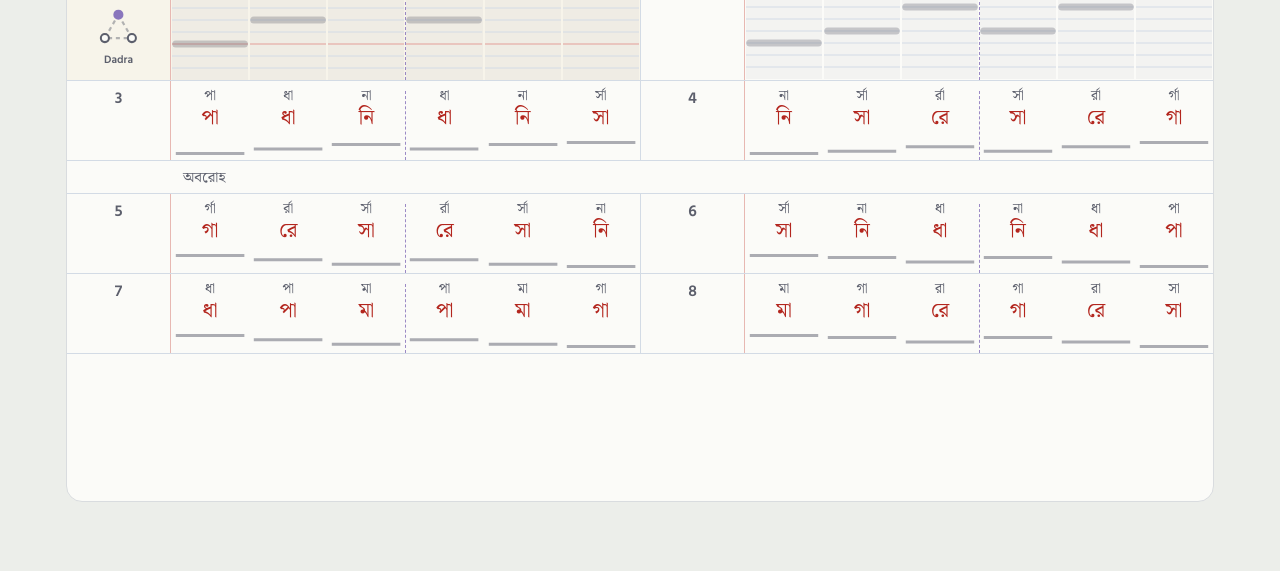
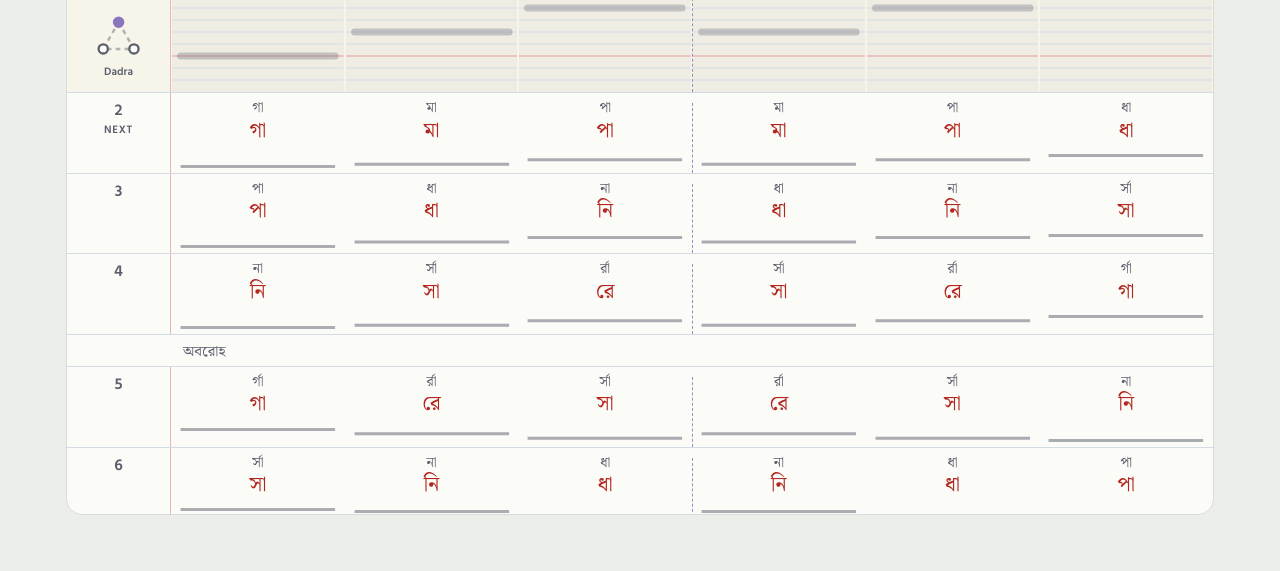
Before and after one commit to RinatMalik/Gaaner-Sathi, a website built with Vite: page index.html in a window 1280 px wide. Shown: the part 686-1257 px from the top of the page. Built offline with nearby package versions, Linux system fonts and the light colour scheme; a web font is replaced by a local one.

Commit message:
Revert "feat(practice): two short lines to a row in the Practice view, when they fit"
This reverts commit 287fe14. Rinat wanted two lines to a row in Edit notation, not in
Practice, where one line to a row gives the best view.

Co-Authored-By: Claude Opus 5.5 <noreply@anthropic.com>

```diff
--- a/src/app/app.ts
+++ b/src/app/app.ts
@@ -1881,7 +1881,6 @@ function applyLinesPrefs(): void {
   setSeg('plAtSeg', prefs.plAt ?? 3);
   setSeg('plSizeSeg', prefs.plSize ?? 'normal');
   $('#pl').dataset.size = prefs.plSize ?? 'normal';
-  input('#plPairChk').checked = !prefs.plOne;
   lines.refresh();
 }
 
@@ -1894,7 +1893,6 @@ export function init(): void {
     shown: () => !$('#practice').hidden,
     rows: () => prefs.plRows ?? 7,
     at: () => prefs.plAt ?? 3,
-    pair: () => !prefs.plOne,
   });
   applyLinesPrefs();
   // The keyboard fills its section's width: drawn again when that changes (and when it shows).
@@ -2324,12 +2322,6 @@ export function init(): void {
     savePrefs();
     applyLinesPrefs();
   });
-  input('#plPairChk').addEventListener('change', (e) => {
-    if ((e.target as HTMLInputElement).checked) delete prefs.plOne;
-    else prefs.plOne = true;
-    savePrefs();
-    applyLinesPrefs();
-  });
   $('#takesList').addEventListener('click', (e) => void onTakeClick(e));
   $('#themeSeg').addEventListener('click', (e) => {
     const b = segButton(e);
--- a/src/app/lines.ts
+++ b/src/app/lines.ts
@@ -7,8 +7,7 @@
  * tall strip, the beat sounding lit and a playhead moving through it; the lines around it are
  * small; which place it takes, and how many lines show, are Practice settings. Each line's
  * number box plays from that line; once sung it is tinted red, amber or green by the line's
- * score. Short lines go two to a row when they fit (Rinat, 2026-10-16), the row being sung
- * large, with the line being sung lit in it. Beside the line being sung, a taal figure draws each vibhag as a shape with a corner
+ * score. Beside the line being sung, a taal figure draws each vibhag as a shape with a corner
  * for each beat (a square for four beats, a triangle for three, a lens for two), the edges
  * drawn on through each beat so a shape closes as its last beat ends, the corner of the beat
  * sounding lit. The HTML builders are pure and tested in Node; initLines wires them to the page.
@@ -29,36 +28,6 @@ export function columnsFor(maxBeats: number, width: number, minCol: number): num
   let c = Math.max(1, maxBeats);
   while (c > 1 && width / c < minCol) c = Math.ceil(c / 2);
   return c;
-}
-
-/** A row of the view: a heading (the song's `head`th), a line across the whole width, or one
- * or two lines side by side, each in half of it. */
-export type PlRow = { head: number } | { n: number } | { pair: number[] };
-
-/** The view's rows (Rinat, 2026-10-16): each heading its own; a line that fits in half the
- * width (`fits` its beats) shares a row with the next such line of its section, one left over
- * taking half a row alone (so beats line up down the view); any other line a row of its own.
- * The song's text is not changed: its lines stay lines, for scores, loops and rewaz. */
-export function rowsOf(P: ParsedSong, fits: (beats: number) => boolean): PlRow[] {
-  const rows: PlRow[] = [];
-  let open: number[] | null = null;
-  let h = 0;
-  for (const it of P.items) {
-    if (it.type === 'head') {
-      rows.push({ head: h++ });
-      open = null;
-    } else if (!fits(it.beats.length)) {
-      rows.push({ n: it.n });
-      open = null;
-    } else if (open) {
-      open.push(it.n);
-      open = null;
-    } else {
-      open = [it.n];
-      rows.push({ pair: open });
-    }
-  }
-  return rows;
 }
 
 /** A line's pitch strip, in cents from Sa: two semitones above and below its notes, and at
@@ -231,8 +200,6 @@ export interface LinesHost {
    * being sung (1 to 5). */
   rows(): number;
   at(): number;
-  /** Two lines to a row when they fit. */
-  pair(): boolean;
 }
 
 export interface LinesUI {
@@ -283,14 +250,8 @@ export function initLines(host: LinesHost): LinesUI {
   let drawn = '';
   let dirty = true;
   let lines: HTMLElement[] = [];
-  let heads: HTMLElement[] = [];
-  /** The rows stacked down the view (a line, or two in a pair; not the headings), each line's
-   * row, how they are grouped now, and the lines shown large (those of the row being sung). */
-  let rowEls: HTMLElement[] = [];
-  let rowOfLine: number[] = [];
-  let rowKey = '';
-  let bigLines: number[] = [];
   const cellsOf = new Map<number, HTMLElement[]>();
+  let maxBeats = 1;
   /** Each line's beats, to know which lines go over more than one row. */
   let beatsOf: number[] = [];
   let cur = -1;
@@ -321,12 +282,6 @@ export function initLines(host: LinesHost): LinesUI {
     fig.el?.remove();
     list.innerHTML = html;
     lines = Array.from(list.querySelectorAll<HTMLElement>('.pll'));
-    heads = Array.from(list.querySelectorAll<HTMLElement>('.plhd'));
-    // A row a line until the page lays them out.
-    rowEls = lines.slice();
-    rowOfLine = lines.map((_, i) => i);
-    rowKey = '';
-    bigLines = [];
     cellsOf.clear();
     for (const el of list.querySelectorAll<HTMLElement>('.plb[data-b]')) {
       const g = +el.dataset.b!;
@@ -334,6 +289,8 @@ export function initLines(host: LinesHost): LinesUI {
       cellsOf.get(g)!.push(el);
     }
     beatsOf = P.noteLines.map((l) => l.beats.length);
+    maxBeats = Math.max(1, ...beatsOf);
+    shownCols = 0;
     segs.clear();
     linePass.clear();
     last = null;
@@ -347,83 +304,30 @@ export function initLines(host: LinesHost): LinesUI {
     if (g >= 0) beat(g);
   }
 
-  /** Rows, columns and the view's height: the row playing at its full size and the rest
-   * small. Lines that fit in half the width go two to a row (when chosen), `--pcols` across
-   * each half; the rest `--cols` across the whole, a line over more than one row (`--r`)
-   * sharing the strip height of one among its rows. */
+  /** Columns and the view's height: the line playing at its full size and the rest small. A
+   * line over more than one row (`--r`) shares the strip height of one among its rows. */
+  let shownCols = 0;
   function layout(): void {
     if (!host.shown() || !view.clientWidth) return;
     const numW = lines[0]?.querySelector<HTMLElement>('.pln')?.offsetWidth ?? 60;
-    const minCol = matchMedia('(max-width:520px)').matches ? 32 : 46;
-    const width = view.clientWidth - 2;
-    const half = Math.floor(width / 2) - numW;
-    const pairing = host.pair();
-    const fits = (b: number) => pairing && b * minCol <= half;
-    regroup(rowsOf(host.parsed(), fits));
-    const cols = columnsFor(Math.max(1, ...beatsOf.filter((b) => !fits(b))), width - numW, minCol);
-    list.style.setProperty('--cols', String(cols));
-    list.style.setProperty('--pcols', String(Math.max(1, ...beatsOf.filter(fits))));
-    lines.forEach((l, i) => {
-      const r = fits(beatsOf[i] ?? 1) ? 1 : Math.ceil((beatsOf[i] ?? 1) / cols);
-      if (r > 1) l.style.setProperty('--r', String(r));
-      else l.style.removeProperty('--r');
-    });
-    const curRow = rowOfLine[cur] ?? -1;
-    const small = rowEls.filter((_, i) => i !== curRow).map((l) => l.offsetHeight).sort((a, b) => a - b);
+    const cols = columnsFor(maxBeats, view.clientWidth - numW - 2, matchMedia('(max-width:520px)').matches ? 32 : 46);
+    if (cols !== shownCols) {
+      shownCols = cols;
+      list.style.setProperty('--cols', String(cols));
+      lines.forEach((l, i) => {
+        const r = Math.ceil((beatsOf[i] ?? 1) / cols);
+        if (r > 1) l.style.setProperty('--r', String(r));
+        else l.style.removeProperty('--r');
+      });
+    }
+    const small = lines.filter((_, i) => i !== cur).map((l) => l.offsetHeight).sort((a, b) => a - b);
     const hc = small.length ? small[small.length >> 1]! : 64;
     smallH = hc;
-    const hx = rowEls[curRow]?.offsetHeight ?? hc;
+    const hx = lines[cur]?.offsetHeight ?? hc;
     const rows = host.rows();
     view.classList.toggle('dense', rows >= 9);
     view.style.setProperty('--plh', Math.round(hx + (rows - 1) * hc + 6) + 'px');
     view.style.setProperty('--pltail', Math.round(Math.max(0, rows - place() - 1) * hc) + 'px');
-  }
-
-  /** Put the lines in their rows (only when the grouping changes): a pair's lines in a
-   * `.plpair`, the rest straight in the list, the headings between. */
-  function regroup(rows: PlRow[]): void {
-    const key = JSON.stringify(rows);
-    // No lines: the list says so, and stays as it is.
-    if (key === rowKey || !lines.length) return;
-    rowKey = key;
-    const out: HTMLElement[] = [];
-    rowEls = [];
-    rowOfLine = [];
-    for (const r of rows) {
-      if ('head' in r) {
-        if (heads[r.head]) out.push(heads[r.head]!);
-        continue;
-      }
-      const ns = 'n' in r ? [r.n] : r.pair;
-      let el = lines[ns[0]!];
-      if (!el) continue;
-      if ('pair' in r) {
-        el = document.createElement('div');
-        el.className = 'plpair';
-        for (const n of ns) if (lines[n]) el.appendChild(lines[n]!);
-      }
-      for (const n of ns) rowOfLine[n] = rowEls.length;
-      rowEls.push(el);
-      out.push(el);
-    }
-    list.replaceChildren(...out);
-    markBig();
-  }
-
-  /** The lines of the row being sung are shown large, with the semitones across their strips. */
-  function markBig(): void {
-    const r = cur >= 0 ? rowOfLine[cur] : undefined;
-    const want = r == null ? [] : lines.map((_, i) => i).filter((i) => rowOfLine[i] === r);
-    if (want.join() === bigLines.join()) return;
-    for (const i of bigLines) {
-      lines[i]?.classList.remove('big');
-      clearGrid(i);
-    }
-    bigLines = want;
-    for (const i of want) {
-      lines[i]?.classList.add('big');
-      gridFor(i);
-    }
   }
 
   let layoutTimer = 0;
@@ -450,13 +354,12 @@ export function initLines(host: LinesHost): LinesUI {
    * scrolled to, it is counted at its small height, and the scroll is checked again once it
    * has shrunk. */
   function scrollTo(smooth: boolean, was = -1): void {
-    const ri = rowOfLine[cur] ?? -1;
-    if (!rowEls[ri] || !view.clientHeight) return;
+    const L = lines[cur];
+    if (!L || !view.clientHeight) return;
     const k = place();
-    let top = ri < k ? 0 : rowEls[ri - k]!.offsetTop - list.offsetTop;
-    const wr = was >= 0 ? (rowOfLine[was] ?? -1) : -1;
-    const W = rowEls[wr];
-    if (W && wr !== ri && ri >= k && wr < ri - k) {
+    let top = cur < k ? 0 : lines[cur - k]!.offsetTop - list.offsetTop;
+    const W = lines[was];
+    if (W && cur >= k && was < cur - k) {
       top -= Math.max(0, W.offsetHeight - smallH);
       clearTimeout(settleTimer);
       settleTimer = window.setTimeout(() => scrollTo(smooth), 300);
@@ -485,8 +388,9 @@ export function initLines(host: LinesHost): LinesUI {
       if (L) {
         L.classList.add('cur');
         if (fig.el) L.querySelector('.pln')!.appendChild(fig.el);
+        gridFor(n);
       }
-      markBig();
+      if (lines[was]) clearGrid(was);
       for (const k of [was, was + 1, n, n + 1]) setState(k);
       if (!playing) beat(-1);
       scrollTo(playing && was >= 0, was);
--- a/src/app/store.ts
+++ b/src/app/store.ts
@@ -106,9 +106,6 @@ export interface Prefs extends SoundSettings {
   plRows?: 5 | 9 | 12;
   plAt?: 1 | 2 | 4 | 5;
   plSize?: 'small' | 'big';
-  /** One line to a row in the Practice view, short lines too; absent: two to a row when they
-   * fit (Rinat, 2026-10-16). */
-  plOne?: true;
   /** A MIDI keyboard: where the guide plays, in what sound, and on which keyboard. */
   midi?: { route: 'app' | 'kb' | 'both'; sound: 'keep' | 'organ' | 'accordion'; out?: string };
 }
@@ -198,7 +195,6 @@ export function loadPrefs(S: KeyValueStore | null): Prefs {
   if (r.plAt === 1 || r.plAt === 2 || r.plAt === 4 || r.plAt === 5) p.plAt = r.plAt;
 
   if (r.plSize === 'small' || r.plSize === 'big') p.plSize = r.plSize;
-  if (r.plOne === true) p.plOne = true;
   const mi = r.midi as Record<string, unknown> | undefined;
   if (mi && typeof mi === 'object') {
     p.midi = { route: oneOf(mi.route, ['app', 'kb', 'both'] as const, 'app'), sound: oneOf(mi.sound, ['keep', 'organ', 'accordion'] as const, 'keep') };
--- a/src/app/styles.css
+++ b/src/app/styles.css
@@ -710,10 +710,6 @@ button.lfold:hover{background:color-mix(in srgb,var(--ink) 5%,transparent)}
 .plhd{font-family:var(--f-note);font-size:15px;color:var(--ink-2);padding:6px 14px 3px calc(var(--numw) + 12px);border-bottom:1px solid var(--rule)}
 .plempty{padding:28px 20px;color:var(--ink-2);text-align:center}
 .pll{display:grid;grid-template-columns:var(--numw) minmax(0,1fr);border-bottom:1px solid var(--rule);transition:background-color .25s}
-/* two lines to a row, each in half (one left over takes its half alone) */
-.plpair{--cols:var(--pcols,8);display:grid;grid-template-columns:repeat(2,minmax(0,1fr));border-bottom:1px solid var(--rule)}
-.plpair>.pll{border-bottom:0}
-.plpair>.pll+.pll{border-left:1px solid var(--rule)}
 .pll.past .plbeats{opacity:.5}
 .plbeats{transition:opacity .25s}
 .pll.cur{background:color-mix(in srgb,var(--brass) 7%,var(--sheet))}
@@ -724,8 +720,7 @@ button.lfold:hover{background:color-mix(in srgb,var(--ink) 5%,transparent)}
 .pln:hover{background:color-mix(in srgb,var(--ink) 6%,transparent)}
 .pln:focus-visible{outline:2px solid var(--focus);outline-offset:-2px}
 .plnum{font-size:16px;font-weight:600;line-height:1.35;font-variant-numeric:tabular-nums;transition:font-size .25s}
-.pll.big .plnum{font-size:30px}
-.pll.cur .plnum{color:var(--ink)}
+.pll.cur .plnum{font-size:30px;color:var(--ink)}
 .plst{font-size:11px;line-height:1.3;letter-spacing:.06em;text-transform:uppercase;font-weight:700;color:var(--ink-2)}
 .pll.cur .plst{color:var(--brass-text)}
 .plsc{font-size:17px;font-weight:700;line-height:1.25;font-variant-numeric:tabular-nums}
@@ -743,8 +738,8 @@ button.lfold:hover{background:color-mix(in srgb,var(--ink) 5%,transparent)}
 .plv2{font-size:.7em;opacity:.85}
 .ply .held{opacity:.55}
 .pll:not(.words) .pnt{color:var(--ink);font-size:calc(clamp(13px,100cqi / var(--cols) * .3,21px) * var(--ts))}
-.pll.big .pnt{font-size:calc(clamp(12px,100cqi / var(--cols) * .24,19px) * var(--ts))}
-.pll.big .ply,.pll.big:not(.words) .pnt{font-size:calc(clamp(17px,100cqi / var(--cols) * .46,46px) * var(--ts))}
+.pll.cur .pnt{font-size:calc(clamp(12px,100cqi / var(--cols) * .24,19px) * var(--ts))}
+.pll.cur .ply,.pll.cur:not(.words) .pnt{font-size:calc(clamp(17px,100cqi / var(--cols) * .46,46px) * var(--ts))}
 .plb.bad .pnt{text-decoration:underline wavy var(--red-ink);text-underline-offset:.2em}
 .plg{flex:none;width:56%;height:3px;border-radius:2px;margin:2px 0}
 .plb.pg-good .plg{background:var(--good)}
@@ -752,20 +747,20 @@ button.lfold:hover{background:color-mix(in srgb,var(--ink) 5%,transparent)}
 .plb.pg-off .plg{background:var(--red-ink)}
 .plb.pg-miss .plg{background:var(--line)}
 .plsw{position:relative;align-self:stretch;flex:none;height:22px;transition:height .25s}
-.pll.big .plsw{--sh:clamp(84px,15vh,140px);height:calc(var(--sh) * (1 + .3 * (var(--r,1) - 1)) / var(--r,1));background:color-mix(in srgb,var(--ink) 3%,transparent)}
+.pll.cur .plsw{--sh:clamp(84px,15vh,140px);height:calc(var(--sh) * (1 + .3 * (var(--r,1) - 1)) / var(--r,1));background:color-mix(in srgb,var(--ink) 3%,transparent)}
 /* Twelve or nine lines: the lines not being sung a little smaller, so more fit. */
-.plview.dense .pll:not(.big) .pnt{font-size:calc(clamp(10px,100cqi / var(--cols) * .18,12px) * var(--ts))}
-.plview.dense .pll:not(.big) .ply,.plview.dense .pll:not(.big):not(.words) .pnt{font-size:calc(clamp(12px,100cqi / var(--cols) * .26,18px) * var(--ts))}
-.plview.dense .pll:not(.big) .plsw{height:14px}
-.plview.dense .pll:not(.big) .pln{padding-top:4px;padding-bottom:4px}
+.plview.dense .pll:not(.cur) .pnt{font-size:calc(clamp(10px,100cqi / var(--cols) * .18,12px) * var(--ts))}
+.plview.dense .pll:not(.cur) .ply,.plview.dense .pll:not(.cur):not(.words) .pnt{font-size:calc(clamp(12px,100cqi / var(--cols) * .26,18px) * var(--ts))}
+.plview.dense .pll:not(.cur) .plsw{height:14px}
+.plview.dense .pll:not(.cur) .pln{padding-top:4px;padding-bottom:4px}
 .pls{display:block;width:100%;height:100%;overflow:hidden}
 .nb{stroke:var(--ink-2);stroke-opacity:.5;stroke-width:3px;vector-effect:non-scaling-stroke}
-.pll.big .nb{stroke-width:7px;stroke-opacity:.3;stroke-linecap:round}
+.pll.cur .nb{stroke-width:7px;stroke-opacity:.3;stroke-linecap:round}
 .pll.cur .plb.now .nb{stroke:var(--brass);stroke-opacity:1}
 .sg{stroke:var(--rule);stroke-width:1px;vector-effect:non-scaling-stroke}
 .sg.sa{stroke:var(--margin);stroke-width:1.5px}
 .vt{fill:none;stroke:var(--ink-2);stroke-width:1.5px;vector-effect:non-scaling-stroke;stroke-linejoin:round;stroke-linecap:round}
-.pll.big .vt{stroke-width:2.6px}
+.pll.cur .vt{stroke-width:2.6px}
 .vt.good{stroke:var(--good)}.vt.ok{stroke:var(--warn)}.vt.off{stroke:var(--red-ink)}
 /* The beat sounding: a highlighter down its column; the beats already sung faded a little. */
 .plb.now{background:color-mix(in srgb,var(--mark) 70%,transparent)}
@@ -808,7 +803,7 @@ button.lfold:hover{background:color-mix(in srgb,var(--ink) 5%,transparent)}
   .pl{--numw:60px}
   .pln{padding:6px 2px 8px}
   .plnum{font-size:14px}
-  .pll.big .plnum{font-size:22px}
+  .pll.cur .plnum{font-size:22px}
   .plst{font-size:9px;letter-spacing:.02em}
   .plsc{font-size:14px}
   .pln.scored{box-shadow:inset 4px 0 0 var(--lc)}
@@ -817,6 +812,6 @@ button.lfold:hover{background:color-mix(in srgb,var(--ink) 5%,transparent)}
   .kb{height:120px}
   .tfn{font-size:9.5px}
   .plsw{height:18px}
-  .pll.big .plsw{--sh:clamp(72px,12vh,110px)}
+  .pll.cur .plsw{--sh:clamp(72px,12vh,110px)}
   .plhd{padding-left:calc(var(--numw) + 8px)}
 }
--- a/src/app/view.ts
+++ b/src/app/view.ts
@@ -283,7 +283,6 @@ export interface ViewSettings {
   plRows?: number;
   plAt?: number;
   plSize?: string;
-  plOne?: boolean;
   showKeys?: boolean;
   pitchOctave?: boolean;
 }
@@ -301,7 +300,6 @@ export function practiceSummary(s: SoundSettings, v: ViewSettings = {}): string
   const at = v.plAt ?? 3;
   if (rows !== 7 || at !== 3) parts.push(rows + ' lines' + (at !== 3 ? ', the ' + (ORDINAL[at] ?? at) + ' being sung' : ''));
   if (v.plSize === 'small' || v.plSize === 'big') parts.push(v.plSize === 'big' ? 'Bigger words' : 'Smaller words');
-  if (v.plOne) parts.push('One line to a row');
   if (v.pitchOctave) parts.push('Octave must match');
   return parts.join(' · ');
 }
```
Also changed, not shown: index.html (+0 -1 lines), tests/unit/lines.test.ts (+1 -11 lines), tests/unit/store.test.ts (+0 -12 lines).
